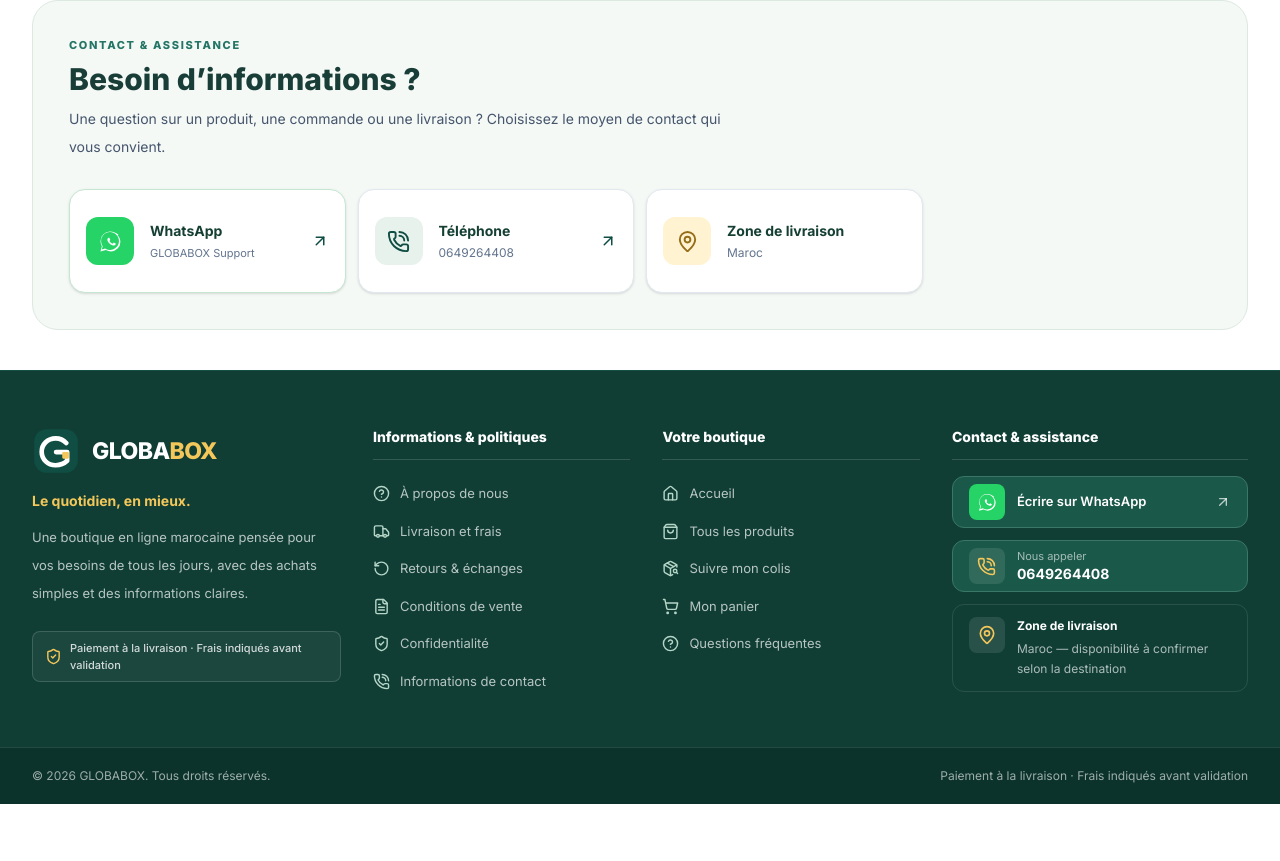
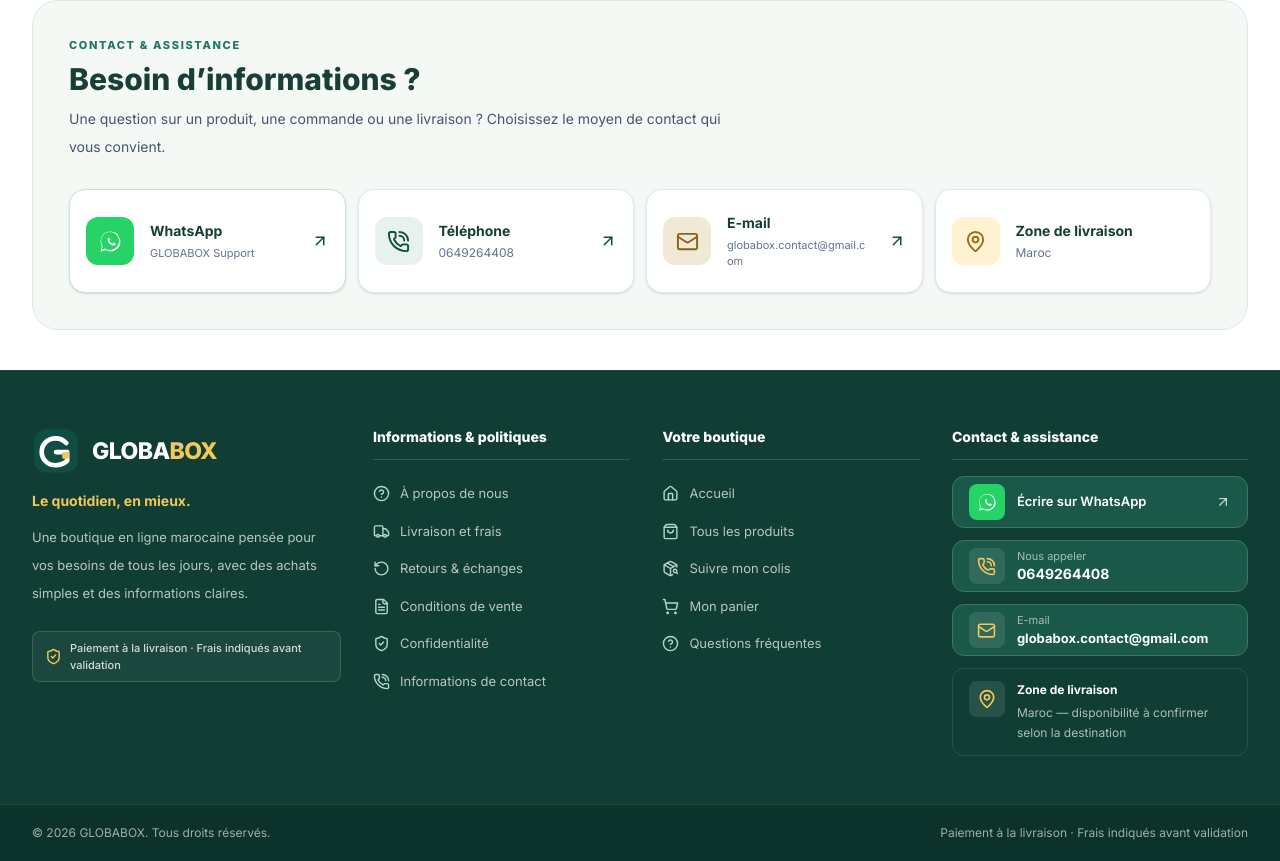
Before and after one commit to Hassan04ma/globabox.com, a React (Vite) app: page / in a window 1280 px wide. Shown: the part 2100-2961 px from the top of the page. Before the commit the page ends 2904 px from the top, so only its background shows below. Built offline with nearby package versions, Linux system fonts and the light colour scheme; no server answers.

Commit message:
Show owner-provided GLOBABOX Gmail contact across store contact pages

```diff
--- a/src/contactEmail.ts
+++ b/src/contactEmail.ts
@@ -1,17 +1,7 @@
 /**
- * Public business contact address.
- *
- * Configure VITE_CONTACT_EMAIL in the Cloudflare staging/production BUILD environment
- * only after a real Gmail mailbox has been created and tested. Never publish
- * an unverified or invented address.
- *
- * Public by nature: do not use this setting for passwords or private data.
+ * Public business contact mailbox supplied by the GLOBABOX store owner.
+ * This is a contact address only, not an authenticated Gmail integration.
+ * All contact surfaces share this constant so links remain consistent.
  */
-const candidate = String((import.meta as ImportMeta & {env?:Record<string,string|undefined>}).env?.VITE_CONTACT_EMAIL || '').trim().toLowerCase();
-
-export const CONTACT_EMAIL =
-  /^[a-z0-9][a-z0-9.+_-]{0,62}@gmail\.com$/.test(candidate) ? candidate : '';
-
-export const CONTACT_EMAIL_LINK = CONTACT_EMAIL
-  ? 'mailto:' + CONTACT_EMAIL
-  : '';
+export const CONTACT_EMAIL = 'globabox.contact@gmail.com';
+export const CONTACT_EMAIL_LINK = 'mailto:' + CONTACT_EMAIL;
```
